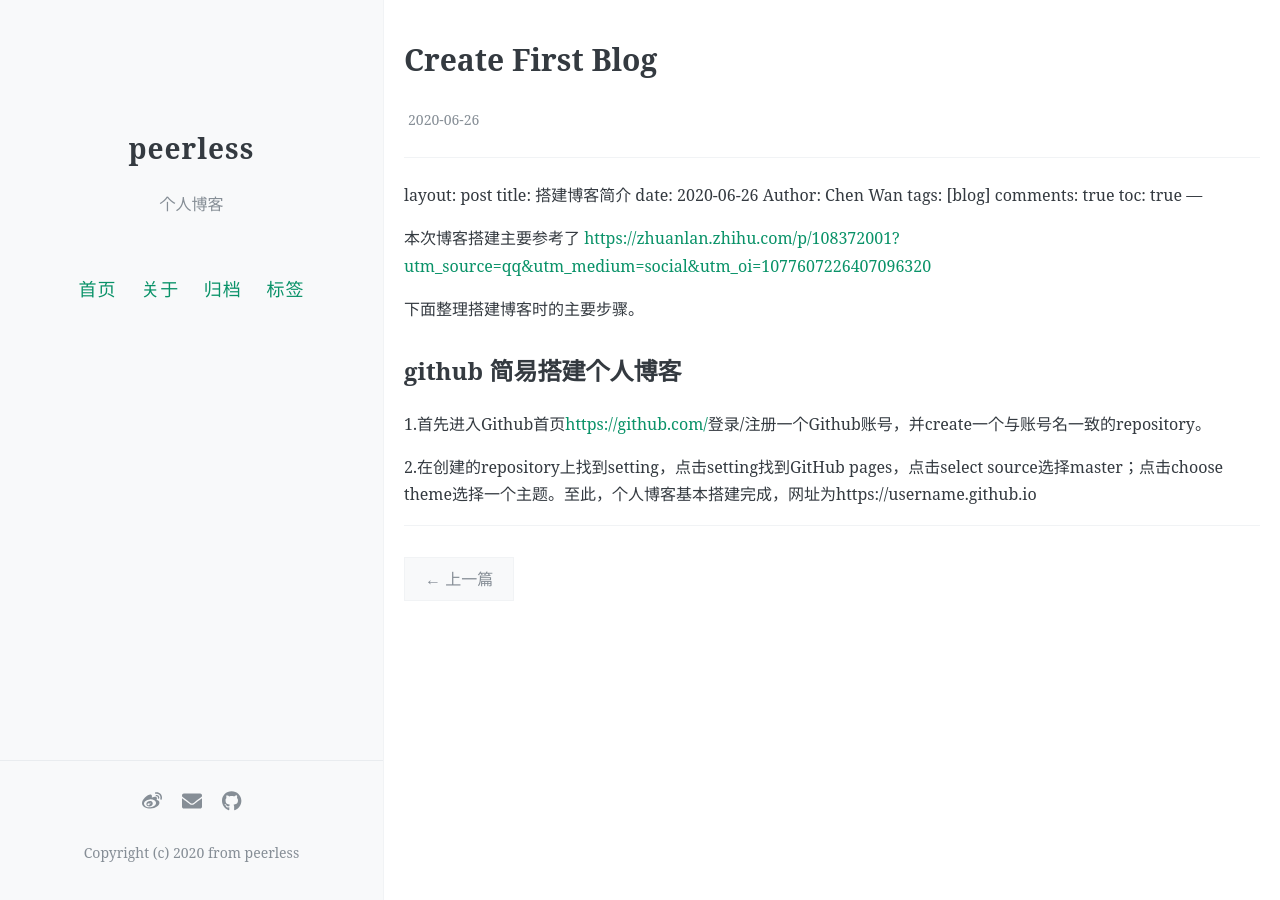
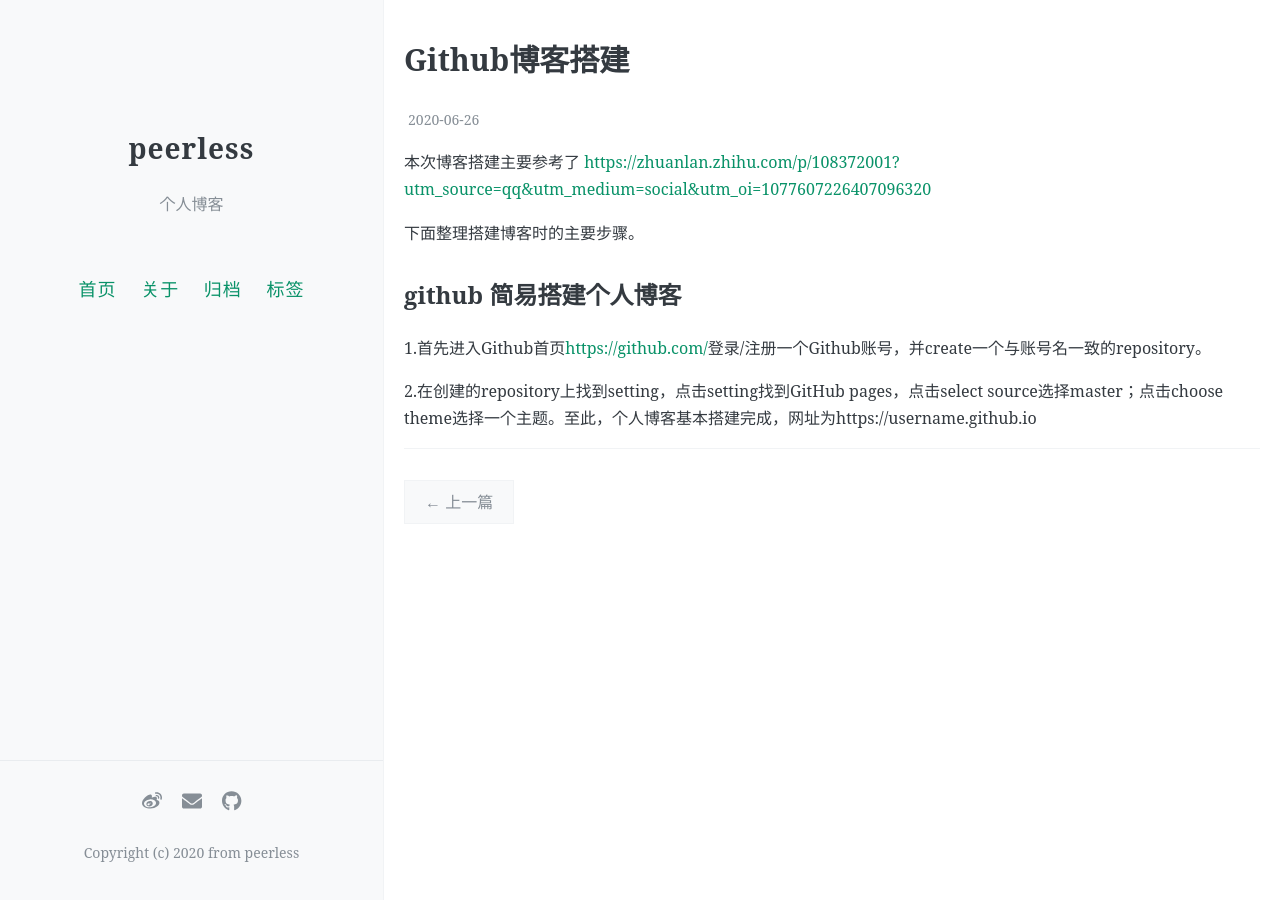
Before and after one commit to SuperficialJ/SuperficialJ.github.io, a Jekyll site: the page built from _posts/2020-06-26-GitHub博客搭建.md, in a window 1280 px wide. Built offline with Jekyll 4.4.1, drawn with Linux system fonts in a browser that asks for light colours; our own code applies the rules of GitHub Pages for plain Markdown files; comment, search, counter and statistics services are not loaded; part of the change alters nothing that is shown.

Commit message:
命名修改

```diff
--- a/_posts/2020-06-26-create-first-blog.md
+++ b/_posts/2020-06-26-GitHub博客搭建.md
@@ -1,12 +1,12 @@
 <!--
  * @Author: peerless
  * @Date: 2020-06-26 13:59:13
- * @LastEditTime: 2020-06-26 15:24:08
+ * @LastEditTime: 2020-06-26 15:27:54
  * @LastEditors: Please set LastEditors
  * @Description: In User Settings Edit
  * @FilePath: \SuperficialJ.github.io\_posts\2020-06-26-create-first-blog.md
 -->
----
+<!---
 layout: post
 title: 搭建博客简介
 date: 2020-06-26
@@ -14,7 +14,7 @@ Author: Chen Wan
 tags: [blog]
 comments: true
 toc: true
----
+--->
 
 本次博客搭建主要参考了 <https://zhuanlan.zhihu.com/p/108372001?utm_source=qq&utm_medium=social&utm_oi=1077607226407096320>
 
```
